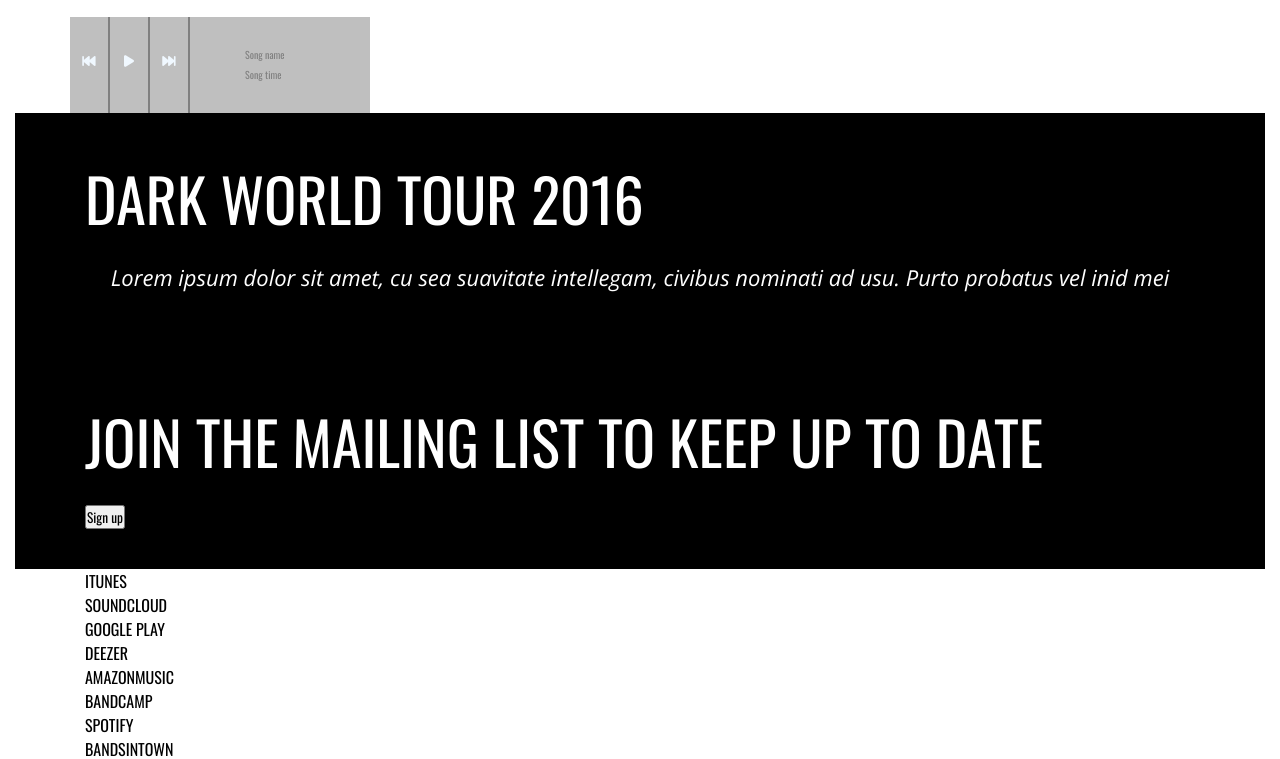
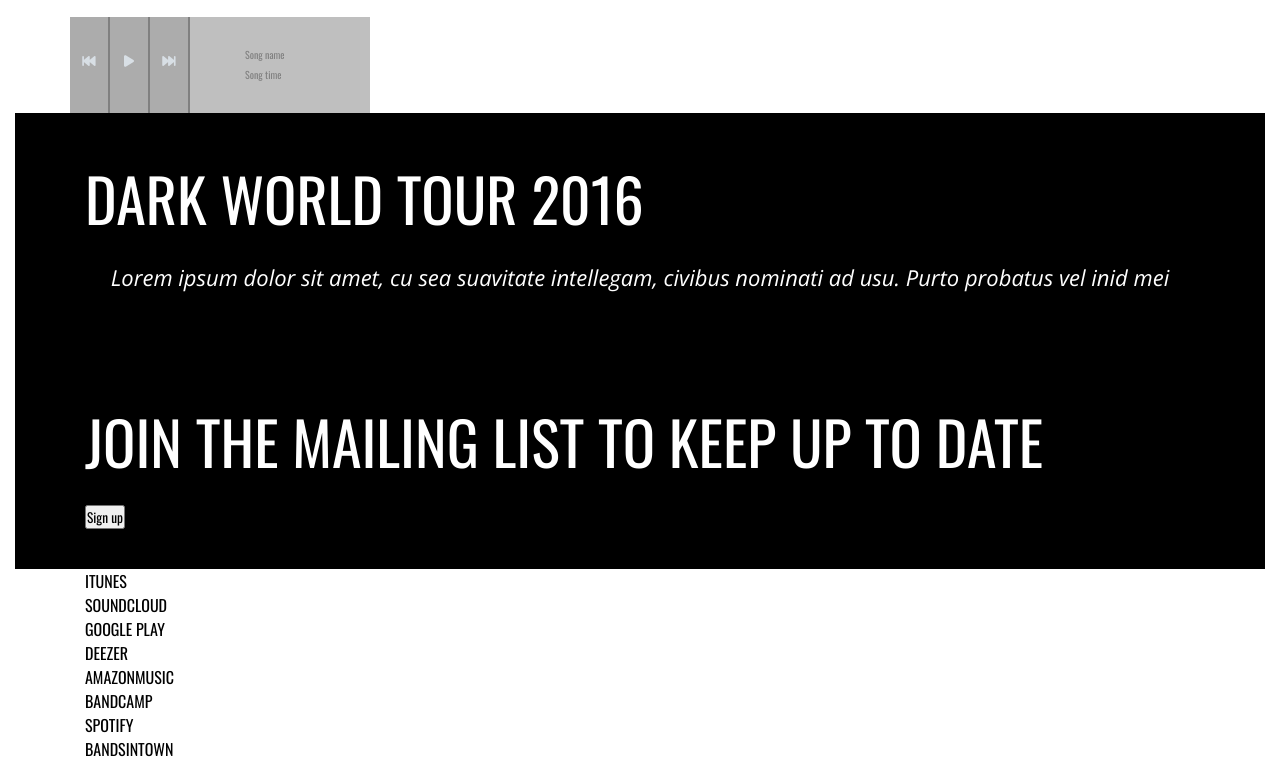
Before and after one commit to practical-projects/shuffle-project, a website: page index.html in a window 1280 px wide. Shown: the part 1290-2049 px from the top of the page. Drawn offline with nearby package versions, Linux system fonts and the light colour scheme.

Commit message:
Music player btn style

```diff
--- /dev/null
+++ b/css/components/buttons.css
@@ -0,0 +1,50 @@
+.btn {
+  border: none;
+  border-right: 2px solid grey;
+  width: 40px;
+  height: 96px;
+  background-color: transparent;
+  color: aliceblue;
+  float: left;
+}
+
+.btn-player {
+  transition: all 0.5s;
+  position: relative;
+}
+
+.btn-player::before {
+  content: "";
+  position: absolute;
+  top: 0;
+  left: 0;
+  width: 100%;
+  height: 100%;
+  z-index: 1;
+  transition: all 0.3s;
+  background-color: rgba(0, 0, 0, 0.1);
+}
+
+.btn-player:hover::before {
+  opacity: 0;
+  transform: scale(0.5, 0.5);
+}
+
+.btn-player::after {
+  content: "";
+  position: absolute;
+  top: 0;
+  left: 0;
+  width: 100%;
+  height: 100%;
+  z-index: 1;
+  opacity: 0;
+  transition: all 0.3s;
+  border: 1px solid rgba(245, 245, 245, 0.9);
+  transform: scale(1.2, 1.2);
+}
+
+.btn-player:hover::after {
+  opacity: 1;
+  transform: scale(1, 1);
+}
--- a/css/components/player.css
+++ b/css/components/player.css
@@ -6,20 +6,11 @@
   background-color: rgba(0, 0, 0, 0.25);
 }
 
-.player-container > button {
-  border: none;
-  border-right: 2px solid grey;
-  width: 40px;
-  height: 96px;
-  background-color: transparent;
-  color: aliceblue;
-  float: left;
-}
-button:hover {
+/* button:hover {
   background-color: yellowgreen;
   cursor: pointer;
   transition: 0.3s;
-}
+} */
 
 .player-text {
   display: flex;
--- a/css/home.css
+++ b/css/home.css
@@ -3,7 +3,9 @@
 @import "../css/init/layout.css";
 @import "../css/init/base.css";
 /* 3-rd-party */
+
 /* components */
+@import "../css/components/buttons.css";
 @import "../css/components/player.css";
 /* header start */
 header {
--- a/index.html
+++ b/index.html
@@ -148,15 +148,15 @@
           <p>Song time</p>
         </div>
 
-        <button>
+        <button class="btn btn-player">
           <i class="fa-solid fa-backward-fast"></i>
         </button>
 
-        <button>
+        <button class="btn btn-player">
           <i class="fa-solid fa-play"></i>
         </button>
 
-        <button>
+        <button class="btn btn-player">
           <i class="fa-solid fa-forward-fast"></i>
         </button>
       </div>
```
